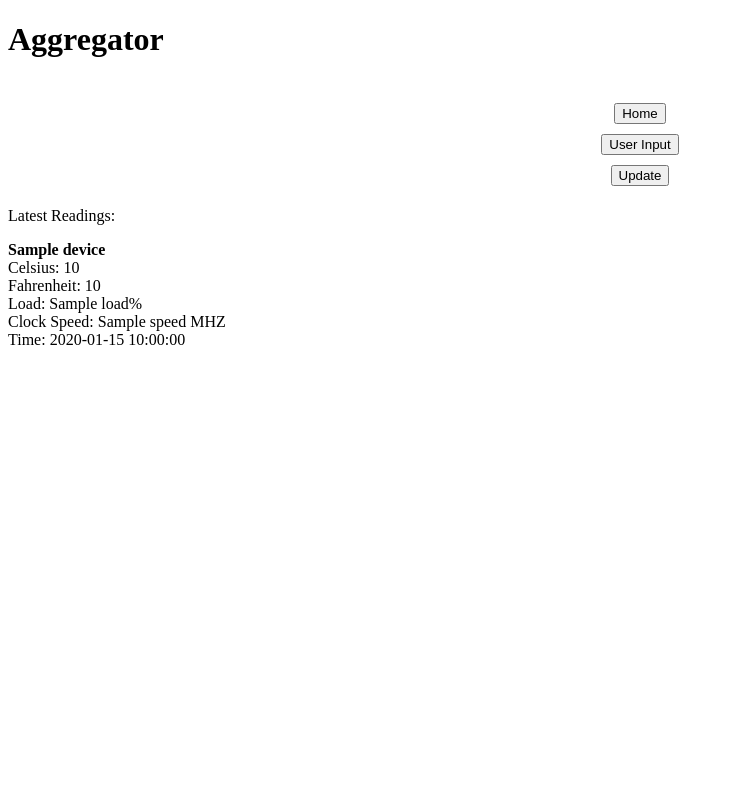
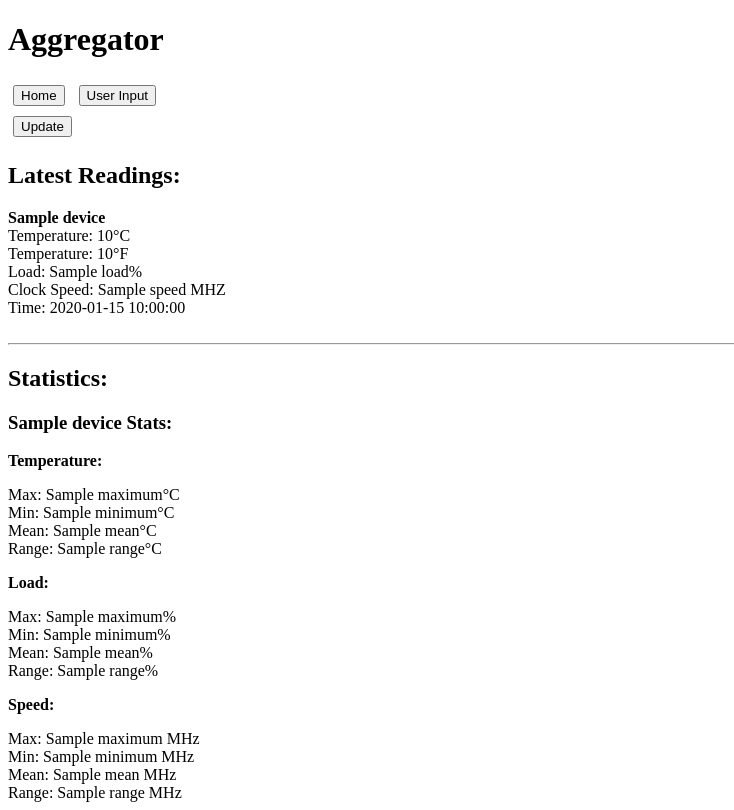
Before and after one commit to JoshWilbur/DEPi, a Flask app: template Monitor/Aggregator/templates/aggregator.html in a window 1280 px wide. Shown: the whole page, without its empty margins (0-734 px from the left). Before the commit the page ends 345 px from the top, so only its background shows below. Run offline with Flask 3, Linux system fonts and the light colour scheme; the template is opened without the code that fills it: most values are stand-ins (such as "Sample title", 1, 10 or a date in 2020).

Commit message:
Monitor: cleaned up UI, in a functional state

```diff
--- a/Monitor/Aggregator/aggregator.py
+++ b/Monitor/Aggregator/aggregator.py
@@ -1,10 +1,11 @@
 import redis
 import requests
-from flask import Flask, render_template, redirect
+from flask import Flask, render_template, redirect, request
 
 app = Flask(__name__)
 cache = redis.Redis(host='redis', port=6379, decode_responses=True)
 devices = {}
+stats_data = {}
 
 
 @app.route("/")
@@ -14,13 +15,23 @@ def home():
 
 @app.route("/aggregator", methods=["GET"])
 def aggregator():
-    return render_template("aggregator.html", devices=devices)
+    return render_template("aggregator.html", devices=devices, stats_data=stats_data)
 
 
-@app.route("/update", methods=["GET"])
+@app.route("/update", methods=["GET", "POST"])
 def update_readings():
+    global devices
+    global stats_data
+    devices.clear()
+    stats_data.clear()
     keys = cache.keys("*")
-    devices.clear()
+
+    for d in ["CPU", "GPU", "RAM"]:
+        response = requests.get(f"http://stats:5252/device/{d}/get")
+        if response.status_code == 200:
+            stats_data[d] = response.json() # Had format response as JSON to get this working
+        else:
+            return f"Error getting stats! Data received: {stats_data}"
 
     for key in keys:
         data = cache.hgetall(key)
@@ -49,8 +60,13 @@ def update_readings():
             "conv_temp": converted,
             "load": data.get("load"),
             "speed": speed,
-            "time": readable_time
+            "time": readable_time,
+            "raw_time": time
         }
+
+    # Sort by timestamp so new readings at top
+    sorted_devices = sorted(devices.items(), key=lambda x: x[1]['raw_time'], reverse=True)
+    devices = dict(sorted_devices)
     return redirect("/aggregator")
 
 
--- a/Monitor/Aggregator/templates/aggregator.html
+++ b/Monitor/Aggregator/templates/aggregator.html
@@ -3,27 +3,52 @@
 <head>
     <title>Aggregator</title>
 </head>
+
 <body>
     <h1>Aggregator</h1>
-    <div style="display: flex; flex-direction: column; align-items: center; margin-top: 40px;">
     <a href="/"><button style="margin: 5px;">Home</button></a>
-        <a href="/input"><button style="margin: 5px;">User Input</button></a>
+    <a href="/input"><button style="margin: 5px;">User Input</button></a><br>
     <a href="/update"><button style="margin: 5px;">Update</button></a>
-    </div>
-    <p>Latest Readings:</p>
+    <h2>Latest Readings:</h2>
     {% if devices %}
         {% for device, data in devices.items() %}
-            <div class="device">
             <b>{{ device }}</b><br>
-                <div>Celsius: {{ data.temperature or 'N/A' }}</div>
-                <div>Fahrenheit: {{ data.conv_temp or 'N/A' }}</div>
+            <div>Temperature: {{ data.temperature or 'N/A' }}°C</div>
+            <div>Temperature: {{ data.conv_temp or 'N/A' }}°F</div>
             <div>Load: {{ data.load or 'N/A' }}%</div>
             <div>Clock Speed: {{ data.speed or 'N/A' }} MHZ</div>
             <div>Time: {{ data.time or 'N/A' }}</div><br>
-            </div>
         {% endfor %}
     {% else %}
-        <p>No data found</p>
+        <p>No device readings found</p>
+    {% endif %}
+
+    <hr>
+
+    <h2>Statistics:</h2>
+    {% if stats_data %}
+        {% for device, stats in stats_data.items() %}
+            {% if stats.temperature.maximum %}
+                <h3>{{ device }} Stats:</h3>
+                <p><strong>Temperature:</strong></p>
+                    <div>Max: {{ stats.temperature.maximum }}°C </div>
+                    <div>Min: {{ stats.temperature.minimum }}°C </div>
+                    <div>Mean: {{ stats.temperature.mean }}°C </div>
+                    <div>Range: {{ stats.temperature.range }}°C </div>
+                <p><strong>Load:</strong></p>
+                    <div>Max: {{ stats.load.maximum }}% </div>
+                    <div>Min: {{ stats.load.minimum }}% </div>
+                    <div>Mean: {{ stats.load.mean }}% </div>
+                    <div>Range: {{ stats.load.range }}% </div>
+                <p><strong>Speed:</strong></p>
+                    <div>Max: {{ stats.speed.maximum }} MHz </div>
+                    <div>Min: {{ stats.speed.minimum }} MHz </div>
+                    <div>Mean: {{ stats.speed.mean }} MHz </div>
+                    <div>Range: {{ stats.speed.range }} MHz </div>
+            {% endif %}
+        {% endfor %}
+    {% else %}
+        <p>No stats found</p>
     {% endif %}
 </body>
 </html>
--- a/Monitor/Aggregator/templates/home.html
+++ b/Monitor/Aggregator/templates/home.html
@@ -9,6 +9,5 @@
     <a href="/aggregator"><button>Aggregator</button></a>
     <a href="/input"><button>User Input</button></a>
     <a href="/stats"><button>Statistics</button></a>
-    <a href="/debug"><button>Debug Keys</button></a>
 </body>
 </html>
--- a/Monitor/Statistics/templates/stats.html
+++ b/Monitor/Statistics/templates/stats.html
@@ -1,12 +1,11 @@
 <!doctype html>
 <html>
 <head>
-    <title>Statistics</title>
+    <title>Device Statistics</title>
 </head>
 <body>
     <h1>Device Statistics</h1>
     <a href="/stats"><button style="margin: 5px;">Back</button></a>
-    <p>Metrics:</p>
     {% if stats_dict %}
         {% for metric, data in stats_dict.items() %}
             <div class="device">
```
Also changed, not shown: Monitor/Input/input.py (+16 -8 lines), Monitor/Input/templates/input.html (+4 -4 lines), Monitor/Statistics/stats.py (+12 -6 lines), Monitor/README.md. Lines whose indentation alone changed are shown as unchanged.
